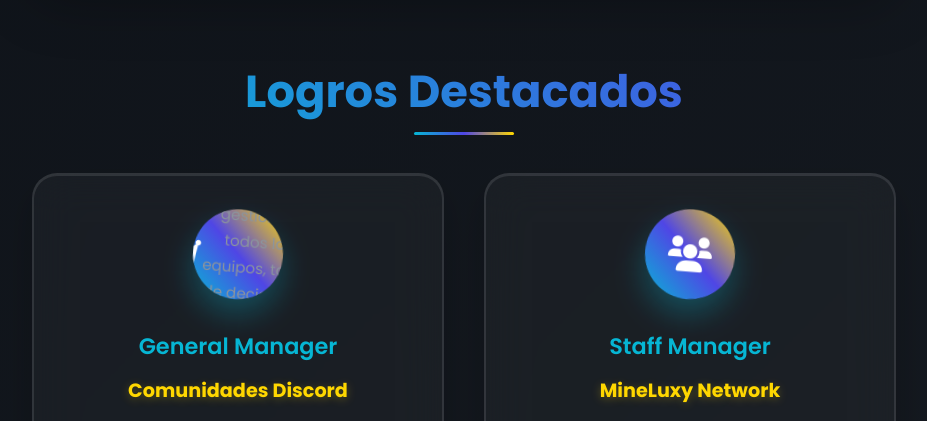
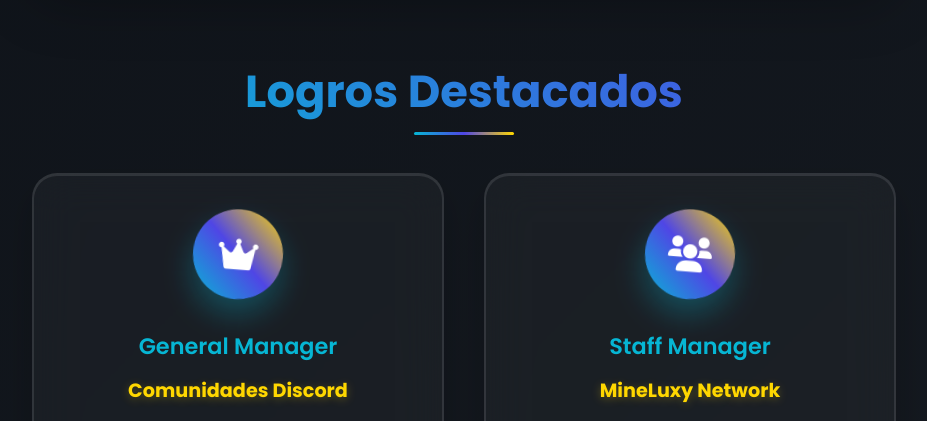
Before and after one commit to srpatoac/portafolio, a plain HTML site: page index.html in a window 1280 px wide. Shown: the part 1000-1421 px from the top of the page, without its empty margins (336-1263 px from the left). Drawn offline with nearby package versions, Linux system fonts and the light colour scheme.

Commit message:
Update index.html

```diff
--- a/index.html
+++ b/index.html
@@ -1346,9 +1346,6 @@
                 <div class="achievement-card" data-aos="fade-up" data-aos-delay="100">
                     <div class="achievement-icon">
                         <i class="fas fa-crown"></i>
-                        <p class="achievement-description">
-                        Administración completa de servidores, gestión de todos los equipos, toma de decisiones estratégicas y supervisión general.
-                    </p>
                     </div>
                     <h3 class="achievement-title">General Manager</h3>
                     <h4 class="achievement-server">Comunidades Discord</h4>
```
